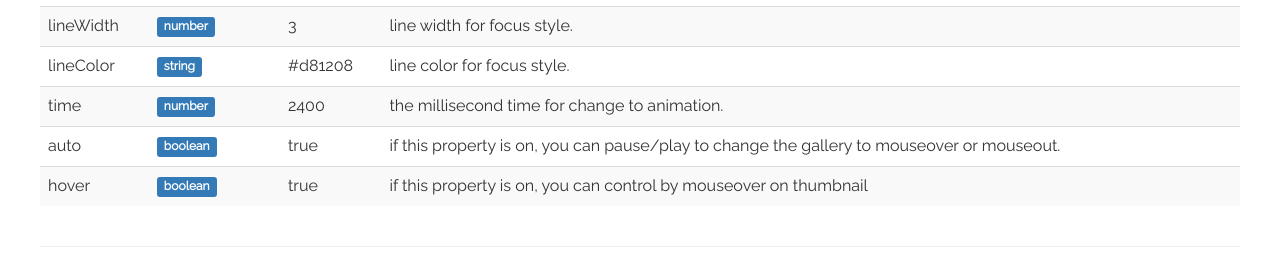
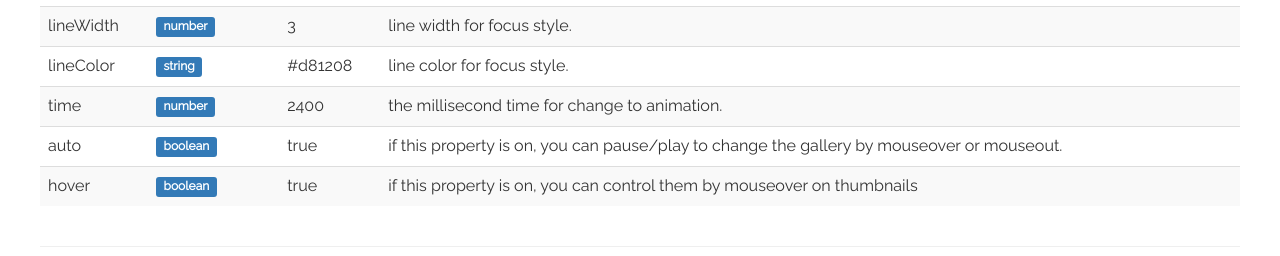
Before and after one commit to KennethanCeyer/pg-gallery, a plain HTML site: page index.html in a window 1280 px wide. Shown: the part 963-1219 px from the top of the page. Drawn offline with nearby package versions, Linux system fonts and the light colour scheme.

Commit message:
Updated demo description on options.

```diff
--- a/index.html
+++ b/index.html
@@ -178,13 +178,13 @@
 						<td>auto</td>
 						<td><div class="label label-primary">boolean</div></td>
 						<td>true</td>
-						<td>if this property is on, you can pause/play to change the gallery to mouseover or mouseout.</td>
+						<td>if this property is on, you can pause/play to change the gallery by mouseover or mouseout.</td>
 					</tr>
 					<tr>
 						<td>hover</td>
 						<td><div class="label label-primary">boolean</div></td>
 						<td>true</td>
-						<td>if this property is on, you can control by mouseover on thumbnail</td>
+						<td>if this property is on, you can control them by mouseover on thumbnails</td>
 					</tr>
 				</tbody>
 			</table>
```
